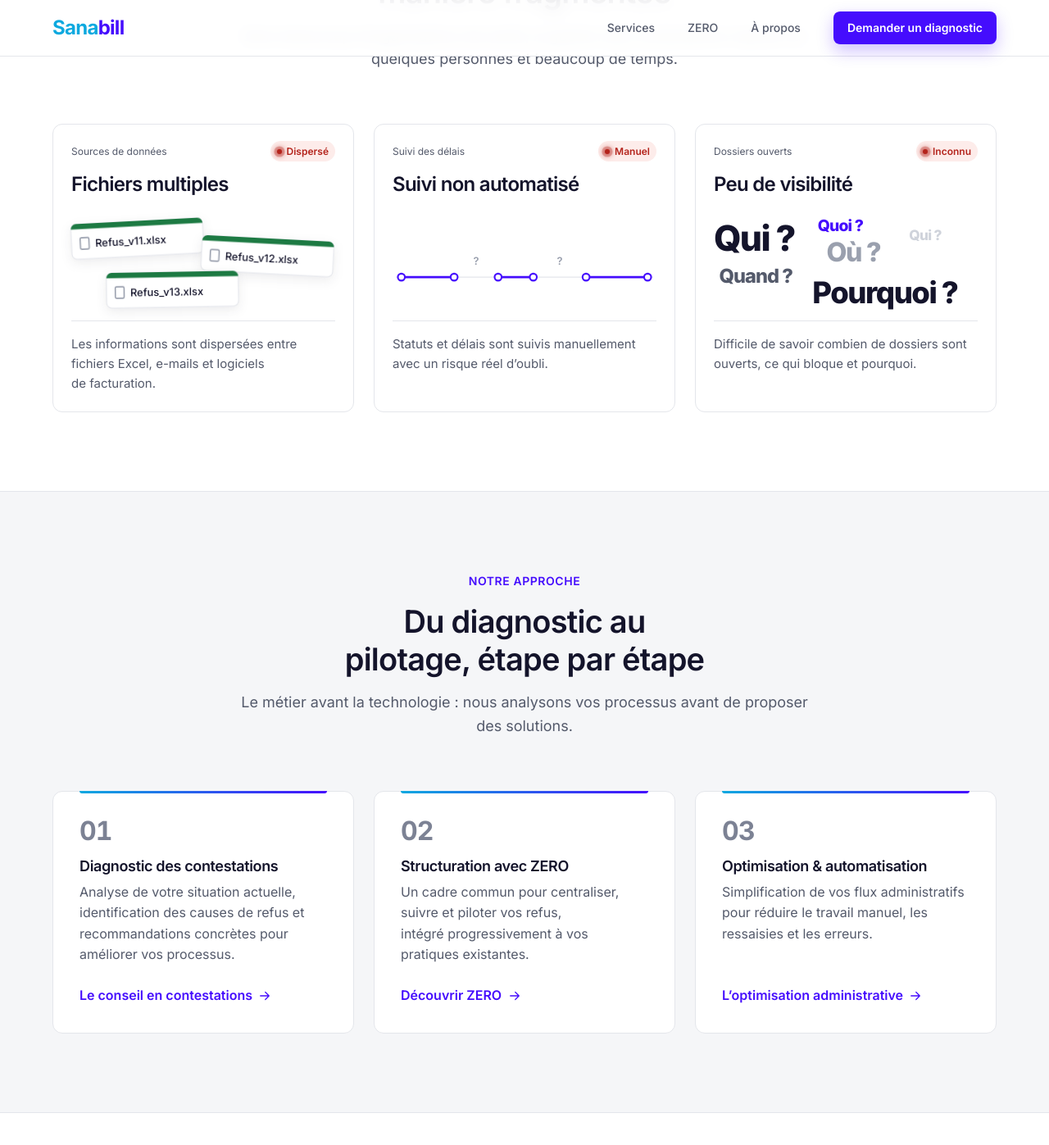
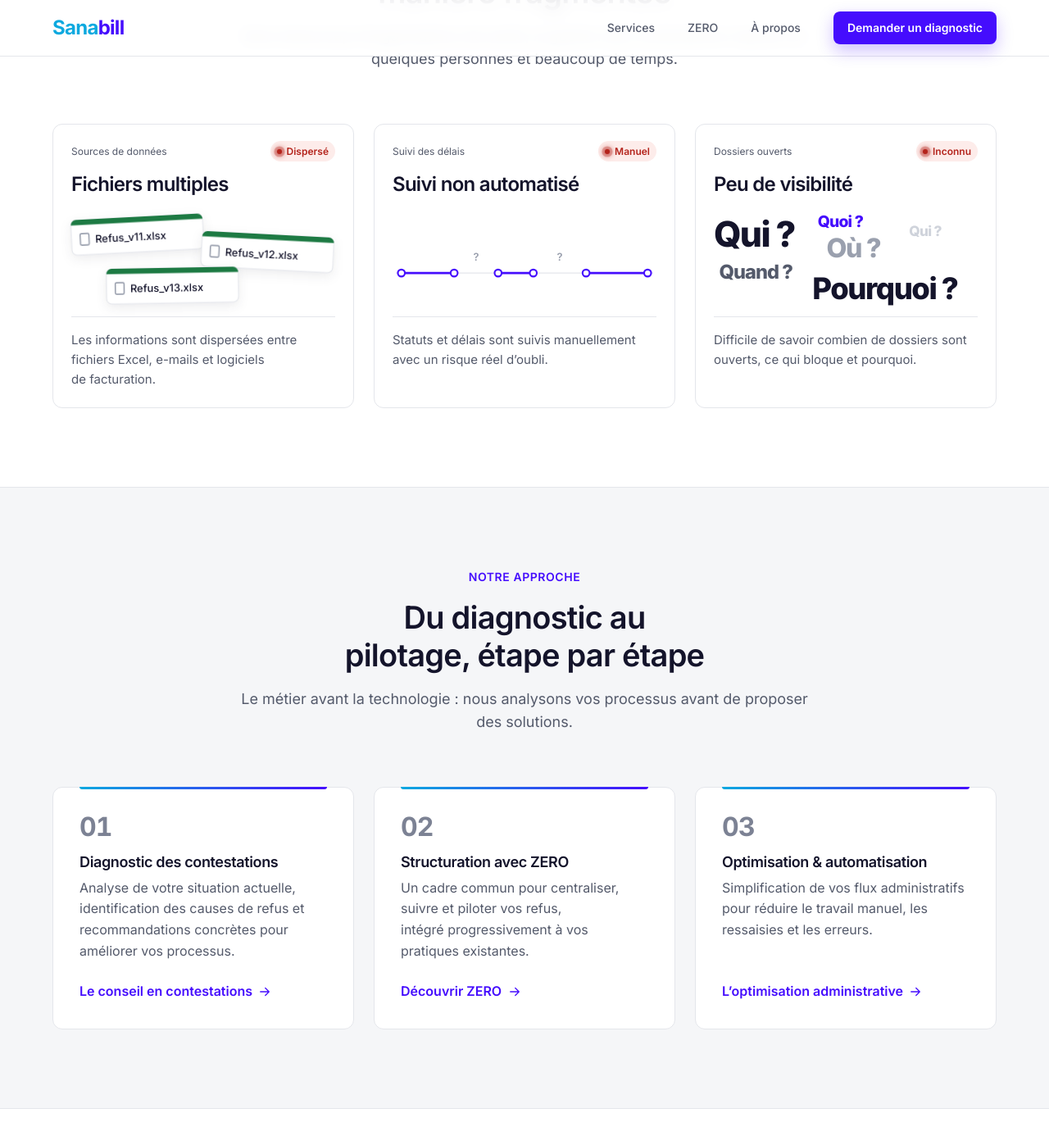
Before and after one commit to loicJubin/sanabill, a Jekyll site: the page built from index.html, in a window 1280 px wide and 1400 px high, scrolled down 1446 px. Shown: the top 1397 px of the window at 82% size. Built offline with Jekyll 4.4.1, drawn with Linux system fonts in a browser that asks for light colours.

Commit message:
fix: Wording agreement, tile alignment and new-tab hint
- "optimisation et automatisation administratives" (plural agreement,
  no capitals mid-sentence) on About and Services
- Tiles side by side align label, title, illustration and text across
  the row (subgrid) without reserving empty lines
- Jules-Gonin link announces that it opens in a new tab (screen readers)

```diff
--- a/_data/about.yml
+++ b/_data/about.yml
@@ -16,7 +16,7 @@ fr:
     - label: "Siège"
       value: "Lausanne, Suisse"
     - label: "Spécialités"
-      value: "Refus d’assurances + Optimisation & Automatisation administrative"
+      value: "Refus d’assurances, optimisation et automatisation administratives"
     - label: "Approche"
       value: "Conseil + outil ZERO"
 
--- a/_data/services.yml
+++ b/_data/services.yml
@@ -35,7 +35,7 @@ fr:
         url: "/fr/zero/"
 
     - id: "optimisation-automatisation"
-      title: "Optimisation & automatisation administrative"
+      title: "Optimisation & automatisation administratives"
       tagline: "Simplifier sans complexifier."
       description: "Sur la base du diagnostic, nous intervenons sur vos processus :"
       bullets:
--- a/_includes/index.html
+++ b/_includes/index.html
@@ -45,7 +45,7 @@
     <h2 class="trust__title" id="trust-title"><span>{{ text.partners.title }}</span></h2>
     <ul class="trust__logos">
       {% for partner in text.partners.items %}
-        <li><a href="{{ partner.url }}" rel="noopener" target="_blank"><img src="{{ partner.logo | relative_url }}" alt="{{ partner.name }}" width="200" height="56" loading="lazy" /></a></li>
+        <li><a href="{{ partner.url }}" rel="noopener" target="_blank"><img src="{{ partner.logo | relative_url }}" alt="{{ partner.name }}" width="200" height="56" loading="lazy" /><span class="sr-only"> (nouvel onglet)</span></a></li>
       {% endfor %}
     </ul>
     <ul class="trust__facts">
--- a/_sass/components/_tile.scss
+++ b/_sass/components/_tile.scss
@@ -63,11 +63,6 @@ $status-ok-bg: #e7f5ec;
   &__title {
     font-size: $font-2xl;
     letter-spacing: -0.03em;
-
-    // Reserve lines in multi-column grids so the charts stay aligned
-    @include md {
-      min-height: 1.4em;
-    }
   }
 
   &__viz {
@@ -232,3 +227,14 @@ $status-ok-bg: #e7f5ec;
   stroke-width: 2.5;
   stroke-linecap: round;
 }
+
+// Tiles side by side: label, title, illustration and text line up across
+// the row (subgrid), without reserving empty lines under short titles.
+.grid--3 > .tile {
+  @include md {
+    display: grid;
+    grid-row: span 4;
+    grid-template-rows: subgrid;
+    row-gap: 0;
+  }
+}
```
